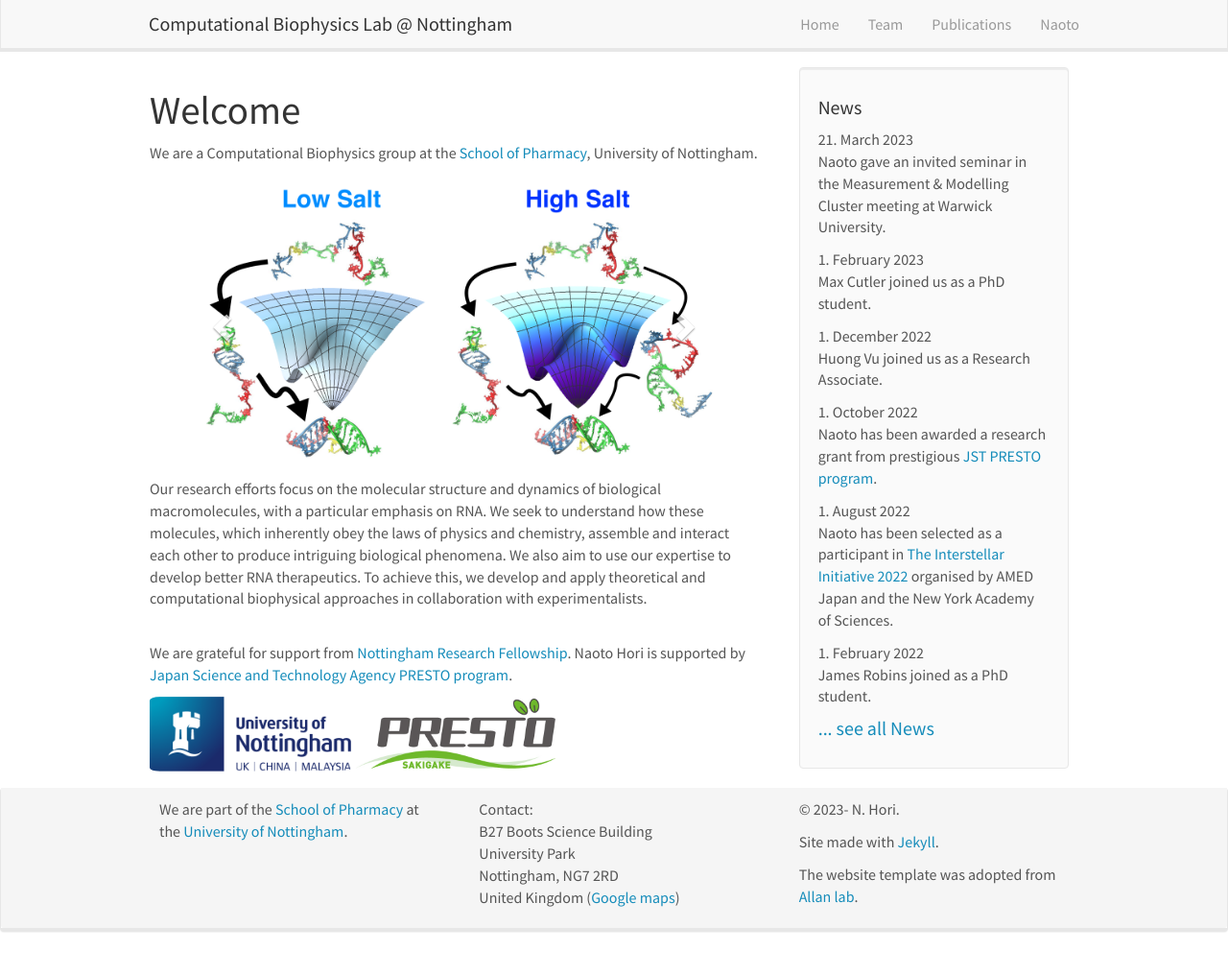
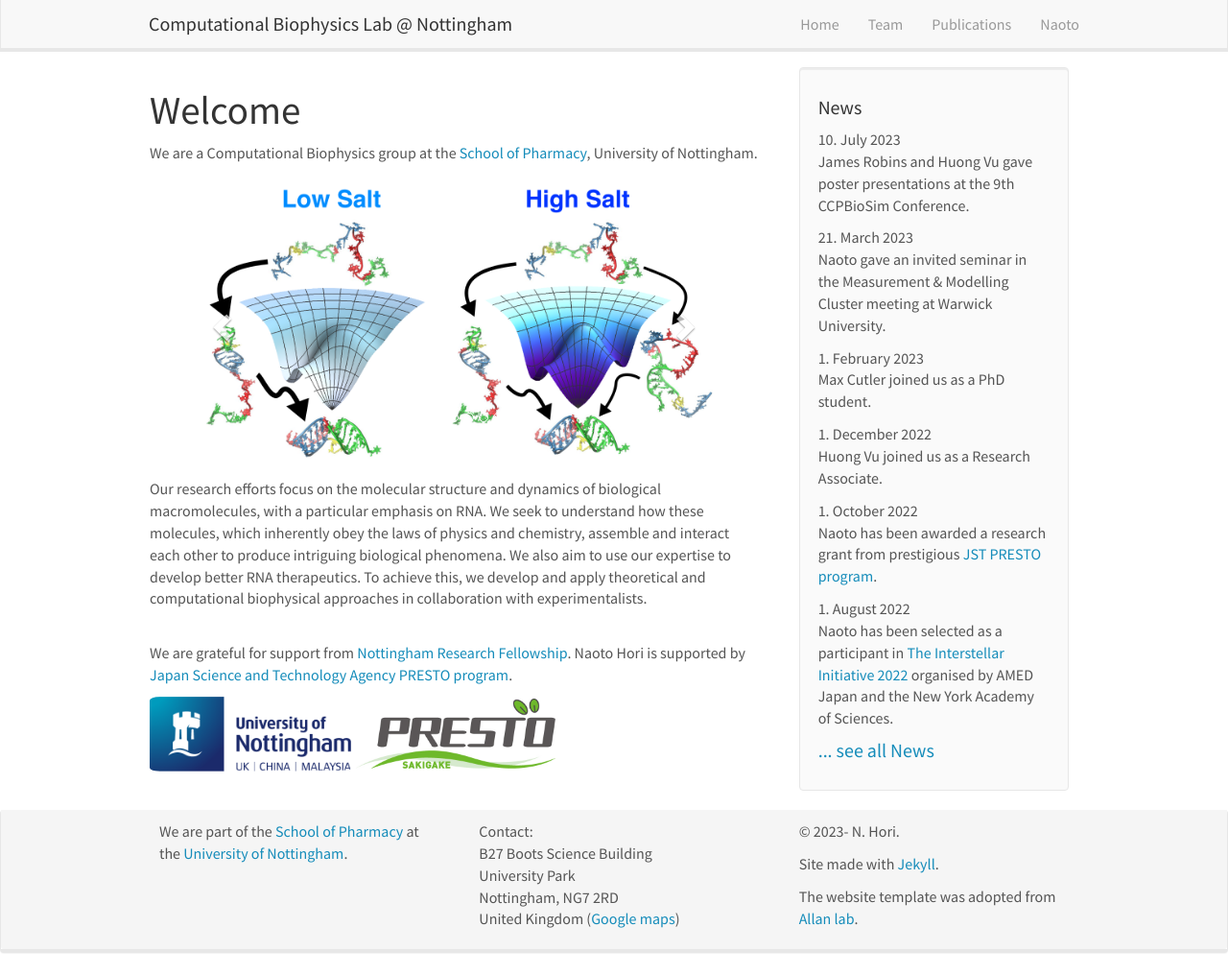
Before and after one commit to Hori-Lab/hori-lab.github.io, a Jekyll site: the page built from _pages/home.md, in a window 1280 px wide and 1015 px high. Shown: the whole window at 96% size. Built offline with Jekyll 4.4.1, drawn with Linux system fonts in a browser that asks for light colours; nearby versions of some CDN libraries.

Commit message:
Update news

```diff
--- a/_data/news.yml
+++ b/_data/news.yml
@@ -1,3 +1,6 @@
+- date: 10. July 2023
+  headline: James Robins and Huong Vu gave poster presentations at the 9th CCPBioSim Conference.
+
 - date: 21. March 2023
   headline: Naoto gave an invited seminar in the Measurement & Modelling Cluster meeting at Warwick University.
 
```
